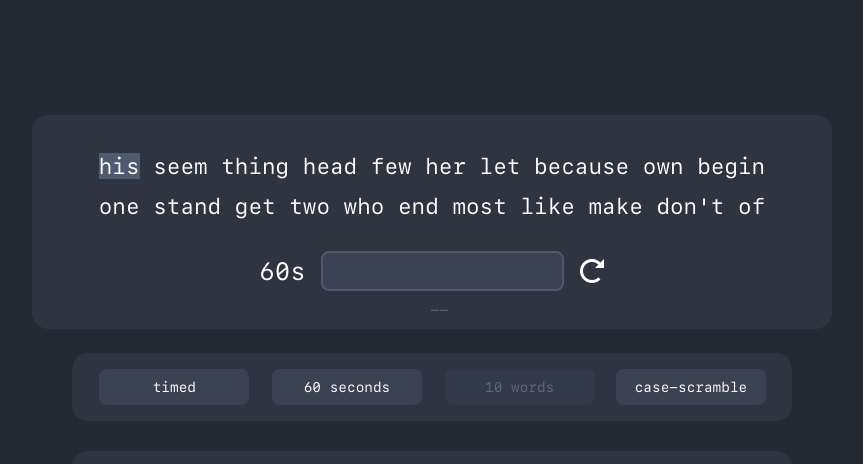
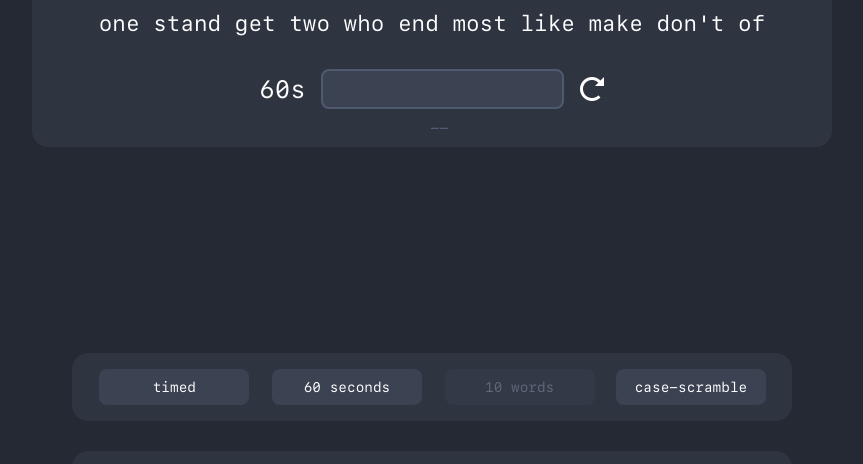
Before and after one commit to bzap/wpm-dog, a plain HTML site: page index.html in a window 1280 px wide. Shown: the part 173-637 px from the top of the page, without its empty margins (208-1071 px from the left). Drawn offline with nearby package versions, Linux system fonts and the light colour scheme.

Commit message:
nice anim

```diff
--- a/styles.css
+++ b/styles.css
@@ -152,17 +152,18 @@
     user-select: none;
     display: flex;
     position: fixed;
-    top: 18em;
+    bottom: 30em;
     align-items: center;
     flex-direction: column;
     width: 50rem;
-    margin: auto;
+
     border-radius: 1em;
     animation: fadeIn 1s;
     -webkit-animation: fadeIn 1s;
   }
 
   .display {
+
     color: white;
     margin-top: 2rem;
     margin-right: 3rem;
```
